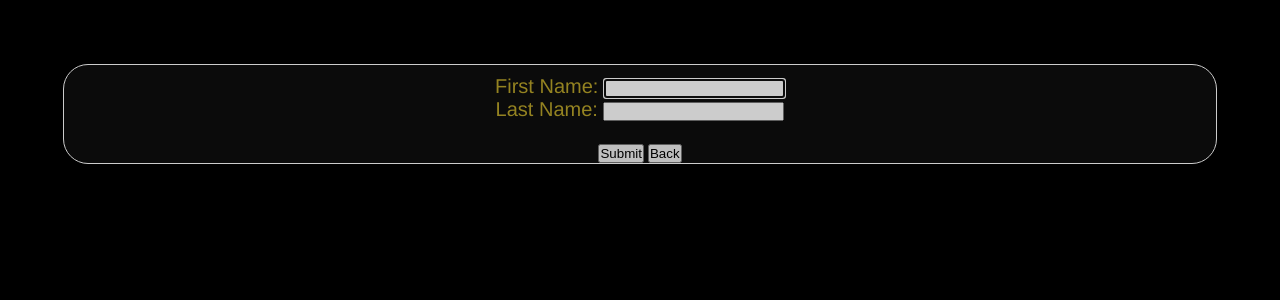
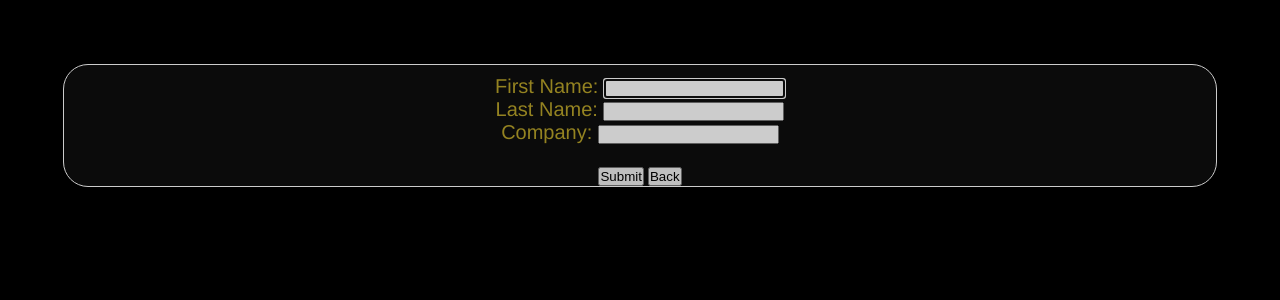
Before and after one commit to cmawatkins/building_flask, a Flask app: template building_flask/building_flask/templates/guest.html in a window 1280 px wide. Shown: the top 300 px of the page. Run offline with Flask 2, Linux system fonts and the light colour scheme; the template is opened without the code that fills it, so the values that code supplies are empty; parts of the project's set-up code (start-up, migrations or seed data) failed here and were passed over.

Commit message:
Updated HTML pages for company

```diff
--- a/building_flask/building_flask/templates/guest.html
+++ b/building_flask/building_flask/templates/guest.html
@@ -19,7 +19,10 @@
         		First Name:
 				<input type="text" name="firstName" autofocus><br>
 				Last Name:
-				<input type="text" name="lastName"><br><br>
+				<input type="text" name="lastName"><br>
+				Company:
+				<input type="text" name="company"><br>
+				<br>
 				</div>
 				<button name="button" value="submit" onclick="send()">Submit</button>
 				<button name="button" value="home" onclick="send()">Back</button>
--- a/building_flask/building_flask/templates/index.html
+++ b/building_flask/building_flask/templates/index.html
@@ -78,6 +78,7 @@
 						<th>Username</th>
 						<th>First Name</th>
 						<th>Last Name</th>
+						<th>Company</th>
 						<th>Date/Time</th>
 					</tr>
 				</thead>
@@ -92,6 +93,7 @@
 						<td>{{user[1]}}</td>
 						<td>{{user[2]}}</td>
 						<td>{{user[3]}}</td>
+						<td>{{user[4]}}</td>
 					</tr>
 				{% endfor %}
 				</tbody>
```
